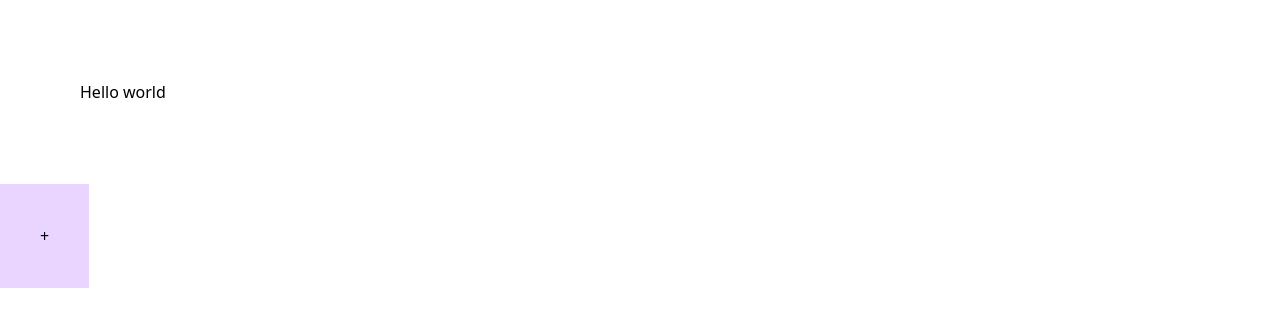
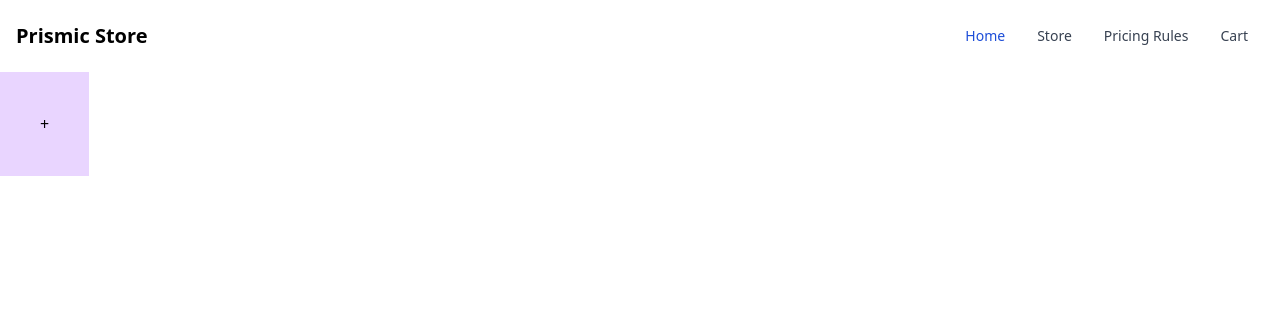
Before and after one commit to brandeddavid/prismic-test, a Next.js app: page / in a window 1280 px wide. Shown: the top 326 px of the page. Built offline with nearby package versions, Linux system fonts and the light colour scheme.

Commit message:
add NavBar component

```diff
--- /dev/null
+++ b/src/components/NavBar/navbar.tsx
@@ -0,0 +1,52 @@
+import React from "react";
+
+const NavBar = (): JSX.Element => (
+  <nav className="bg-white border-gray-200 px-2 sm:px-4 py-2.5 dark:bg-gray-900">
+    <div className="container flex flex-wrap items-center justify-between mx-auto">
+      <a href="/" className="flex items-center">
+        <span className="self-center text-xl font-semibold whitespace-nowrap dark:text-white">
+          Prismic Store
+        </span>
+      </a>
+      <div className="hidden w-full md:block md:w-auto" id="navbar-default">
+        <ul className="flex flex-col p-4 mt-4 border border-gray-100 rounded-lg bg-gray-50 md:flex-row md:space-x-8 md:mt-0 md:text-sm md:font-medium md:border-0 md:bg-white dark:bg-gray-800 md:dark:bg-gray-900 dark:border-gray-700">
+          <li>
+            <a
+              href="/"
+              className="block py-2 pl-3 pr-4 text-white bg-blue-700 rounded md:bg-transparent md:text-blue-700 md:p-0 dark:text-white"
+              aria-current="page"
+            >
+              Home
+            </a>
+          </li>
+          <li>
+            <a
+              href="/test"
+              className="block py-2 pl-3 pr-4 text-gray-700 rounded hover:bg-gray-100 md:hover:bg-transparent md:border-0 md:hover:text-blue-700 md:p-0 dark:text-gray-400 md:dark:hover:text-white dark:hover:bg-gray-700 dark:hover:text-white md:dark:hover:bg-transparent"
+            >
+              Store
+            </a>
+          </li>
+          <li>
+            <a
+              href="#"
+              className="block py-2 pl-3 pr-4 text-gray-700 rounded hover:bg-gray-100 md:hover:bg-transparent md:border-0 md:hover:text-blue-700 md:p-0 dark:text-gray-400 md:dark:hover:text-white dark:hover:bg-gray-700 dark:hover:text-white md:dark:hover:bg-transparent"
+            >
+              Pricing Rules
+            </a>
+          </li>
+          <li>
+            <a
+              href="#"
+              className="block py-2 pl-3 pr-4 text-gray-700 rounded hover:bg-gray-100 md:hover:bg-transparent md:border-0 md:hover:text-blue-700 md:p-0 dark:text-gray-400 md:dark:hover:text-white dark:hover:bg-gray-700 dark:hover:text-white md:dark:hover:bg-transparent"
+            >
+              Cart
+            </a>
+          </li>
+        </ul>
+      </div>
+    </div>
+  </nav>
+);
+
+export default NavBar;
--- a/src/pages/_app.tsx
+++ b/src/pages/_app.tsx
@@ -1,7 +1,17 @@
 import React from "react";
 import "@/styles/globals.css";
 import type { AppProps } from "next/app";
+import useSetLocalStorage from "../hooks/useSetLocalStorage";
+import NavBar from "../components/NavBar/navbar";
+import storeItems from "../data/storeItems.json";
 
 export default function App({ Component, pageProps }: AppProps): JSX.Element {
-  return <Component {...pageProps} />;
+  useSetLocalStorage("store", storeItems);
+
+  return (
+    <>
+      <NavBar />
+      <Component {...pageProps} />
+    </>
+  );
 }
--- a/src/pages/index.tsx
+++ b/src/pages/index.tsx
@@ -1,12 +1,8 @@
 import React from "react";
 import Head from "next/head";
 import Button from "../components/Button/button";
-import storeItems from "../data/storeItems.json";
-import useSetLocalStorage from "../hooks/useSetLocalStorage";
 
 export default function Home(): JSX.Element {
-  useSetLocalStorage("store", storeItems);
-
   return (
     <>
       <Head>
@@ -16,7 +12,6 @@
         <link rel="icon" href="/favicon.ico" />
       </Head>
       <main className="">
-        <div className="m-20">Hello world</div>
         <Button />
       </main>
     </>
```
Also changed, not shown: 2 other files (tests, documents, lock files or other folders).
